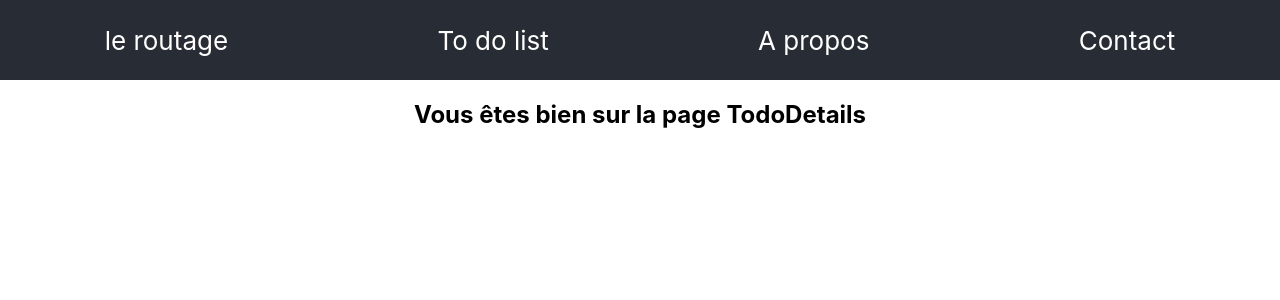
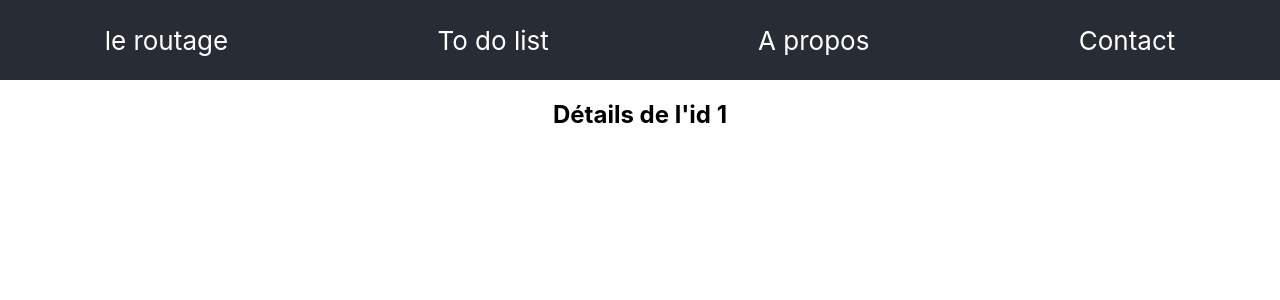
Before and after one commit to MaximeLarrouturou/rouact, a React (Create React App) app: page /todos/1 in a window 1280 px wide. Shown: the top 300 px of the page. Built offline with nearby package versions, Linux system fonts and the light colour scheme; no server answers.

Commit message:
Récupérer le paramétre d'une  avec match

```diff
--- a/src/components/TodoDetails.jsx
+++ b/src/components/TodoDetails.jsx
@@ -1,8 +1,9 @@
 import React from 'react';
 
-const TodoDetails = (props) => {
+const TodoDetails = ({ match }) => {
+    // console.Log(match.params);
     return (
-        <h2>Vous êtes bien sur la page TodoDetails</h2>
+        <h2>Détails de l'id {match.params.id} </h2>
      );
 
 }
```
